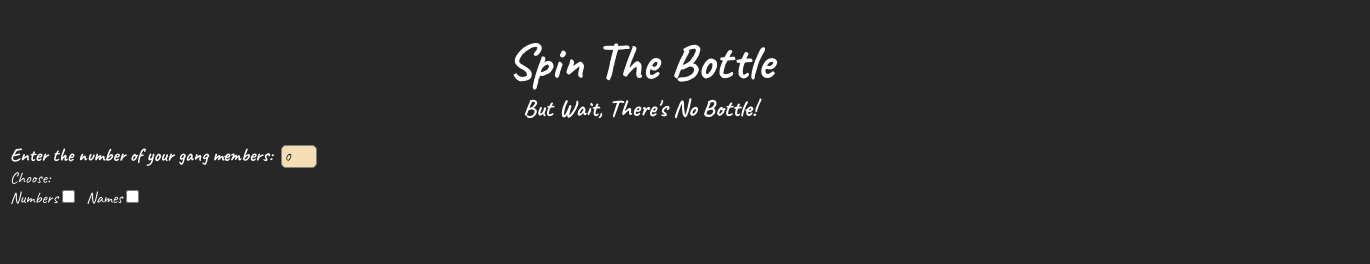
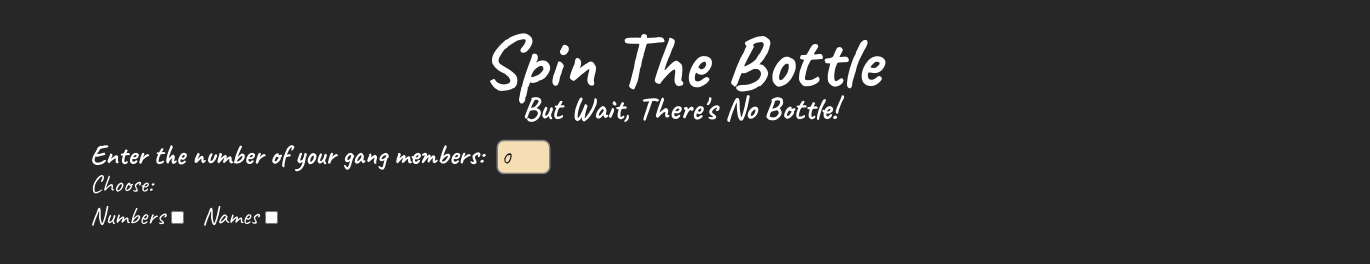
Before and after one commit to LibraAkaja/Spin-The-Bottle, a plain HTML site: page index.html in a window 1280 px wide. Shown: the whole page, 1370 px wide, since content can reach past the window. Drawn offline with Linux system fonts and the light colour scheme; a web font is replaced by a local one.

Commit message:
Add links to new stylesheets

```diff
--- a/index.html
+++ b/index.html
@@ -5,6 +5,8 @@
     <meta name="viewport" content="width=device-width, initial-scale=1.0">
     <title>Spin The Bottle without Bottle</title>
     <link rel="stylesheet" href="Styles/style.css">
+    <link rel="stylesheet" href="Styles/tablet.css">
+    <link rel="stylesheet" href="Styles/laptop.css">
     <link rel="preconnect" href="https://fonts.googleapis.com">
     <link rel="preconnect" href="https://fonts.gstatic.com" crossorigin>
     <link href="https://fonts.googleapis.com/css2?family=Caveat:wght@400..700&family=Grey+Qo&family=Orbitron&family=Roboto:ital,wght@0,100..900;1,100..900&family=Spicy+Rice&display=swap" rel="stylesheet">
```
